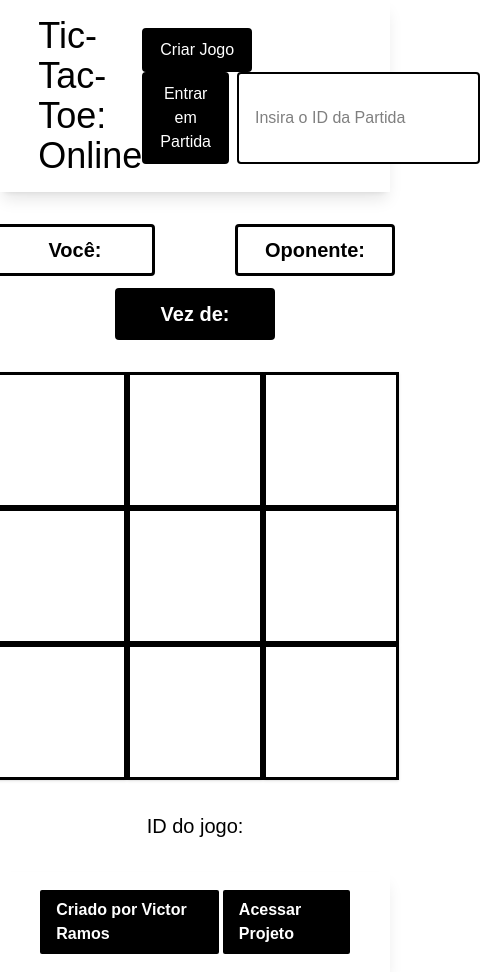
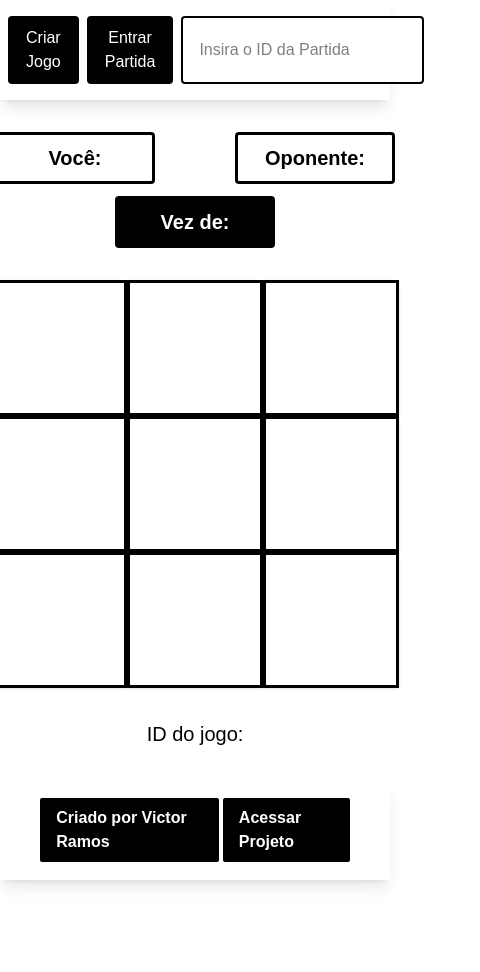
Before and after one commit to VictorRms03/Tic-Tac-Toe, a Next.js app in the folder frontend/: page / in a window 390 px wide. Shown: the whole page, 480 px wide, since content can reach past the window. After the commit the page ends 880 px from the top, so only its background shows below. Built offline with nearby package versions, Linux system fonts and the light colour scheme; no server answers.

Commit message:
fix: navbar para telas menores

```diff
--- a/frontend/src/components/Navbar.tsx
+++ b/frontend/src/components/Navbar.tsx
@@ -7,14 +7,14 @@ export default function Navbar() {
 
     return (
 
-        <header className="w-full px-6 py-4 shadow-lg sticky top-0 z-50">
-            <div className="max-w-11/12 xl:max-w-9/12 mx-auto flex items-center justify-between">
+        <header className="w-full px-2 md:px-6 py-4 shadow-lg top-0 z-50">
+            <div className="md:max-w-11/12 xl:max-w-9/12 mx-auto flex items-center justify-between">
 
-                <h1 className='text-4xl'>Tic-Tac-Toe: Online</h1>
+                <h1 className='hidden md:inline text-xl md:text-2xl lg:text-4xl'>Tic-Tac-Toe: Online</h1>
 
-                <div className='lg:flex space-x-10'>
+                <div className='flex space-x-2 md:space-x-6 lg:space-x-10'>
 
-                    <button onClick={createGame} className="group bg-black px-4 py-2 rounded hover:bg-white border-2 border-black hover:border-black transition flex items-center gap-2">
+                    <button onClick={createGame} className="group bg-black px-4 py-2 rounded hover:bg-white border-2 border-black hover:border-black transition flex items-center">
 
                         <span className="text-white group-hover:text-black">Criar Jogo</span>
 
@@ -24,9 +24,9 @@ export default function Navbar() {
 
 
                         <button type="submit"
-                            className="group bg-black px-4 py-2 rounded hover:bg-white border-2 border-black hover:border-black transition flex items-center gap-2">
+                            className="group bg-black px-4 py-2 rounded hover:bg-white border-2 border-black hover:border-black transition flex items-center">
 
-                            <span className="text-white group-hover:text-black">Entrar em Partida</span>
+                            <span className="text-white group-hover:text-black">Entrar Partida</span>
 
                         </button>
 
@@ -36,7 +36,7 @@ export default function Navbar() {
                             id="gameId"
                             onChange={(e) => setGameId(e.target.value)}
                             placeholder="Insira o ID da Partida"
-                            className='bg-white border-2 rounded border-black px-4'
+                            className='bg-white border-2 rounded border-black px-4 '
                         />
 
                     </form>
```
